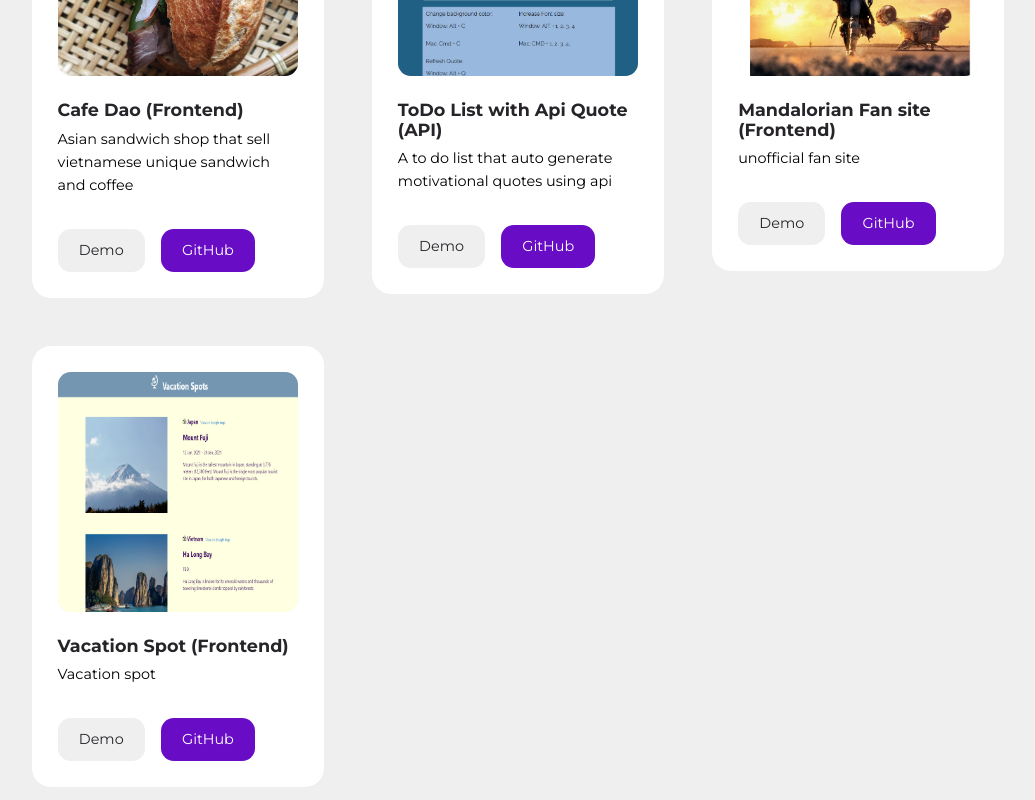
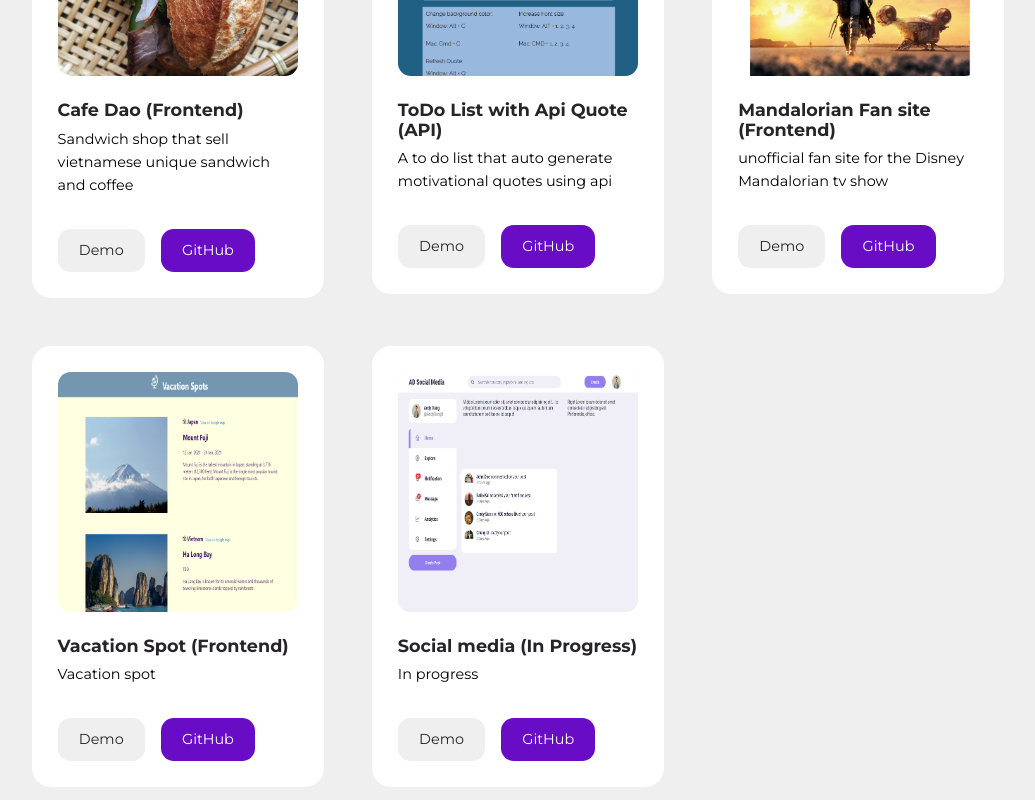
Before and after one commit to andydangit/ProfileV2, a React (Create React App) app: page / in a window 1280 px wide. Shown: the part 2760-3560 px from the top of the page, without its empty margins (122-1157 px from the left). Built offline with nearby package versions, Linux system fonts and the light colour scheme.

Commit message:
Add: new project image and to the data file

```diff
--- a/src/sections/portfolio/data.js
+++ b/src/sections/portfolio/data.js
@@ -2,6 +2,7 @@ import project1 from "../../assets/project_1.png"
 import project2 from "../../assets/project_2.png"
 import project3 from "../../assets/project_3.PNG"
 import project4 from "../../assets/project_4.PNG"
+import project5 from "../../assets/project_5.png"
 
 
 const data = [
@@ -10,7 +11,7 @@ const data = [
     category: 'frontend',
     image: project1,
     title: "Cafe Dao (Frontend)",
-    desc: "Asian sandwich shop that sell vietnamese unique sandwich and coffee",
+    desc: "Sandwich shop that sell vietnamese unique sandwich and coffee",
     demo:'https://cafe-dao.netlify.app/',
     github: 'https://github.com/andydangit/CafeDao'
 },
@@ -30,7 +31,7 @@ const data = [
     category: 'frontend',
     image: project3,
     title: "Mandalorian Fan site (Frontend)",
-    desc: "unofficial fan site ",
+    desc: "unofficial fan site for the Disney Mandalorian tv show ",
     demo:'https://mandalorian-fansite.netlify.app/home',
     github: 'https://github.com/andydangit/mandalorianfansite'
 },
@@ -43,6 +44,16 @@ const data = [
     desc: "Vacation spot ",
     demo:'https://my-vacation-spots.netlify.app/',
     github: 'https://github.com/andydangit/Vacation-Travel-Spot'
+},
+
+{
+    id: 5,
+    category: 'In progress',
+    image: project5,
+    title: "Social media (In Progress)",
+    desc: "In progress",
+    demo:'https://adsocialmedia.netlify.app/',
+    github: 'https://github.com/andydangit/SocialMedia'
 }
 
 ]
```
Also changed, not shown: src/assets/project_5.png (added).
